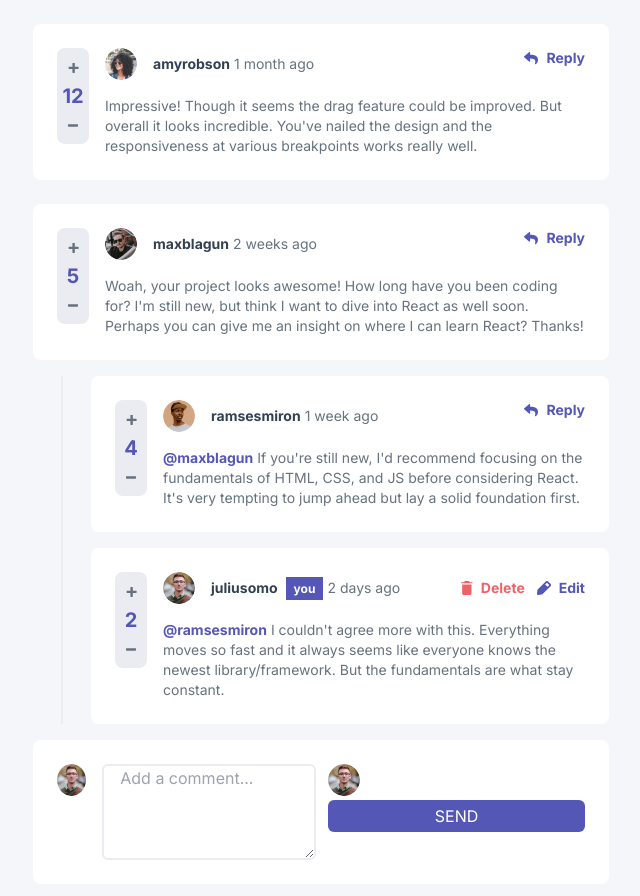
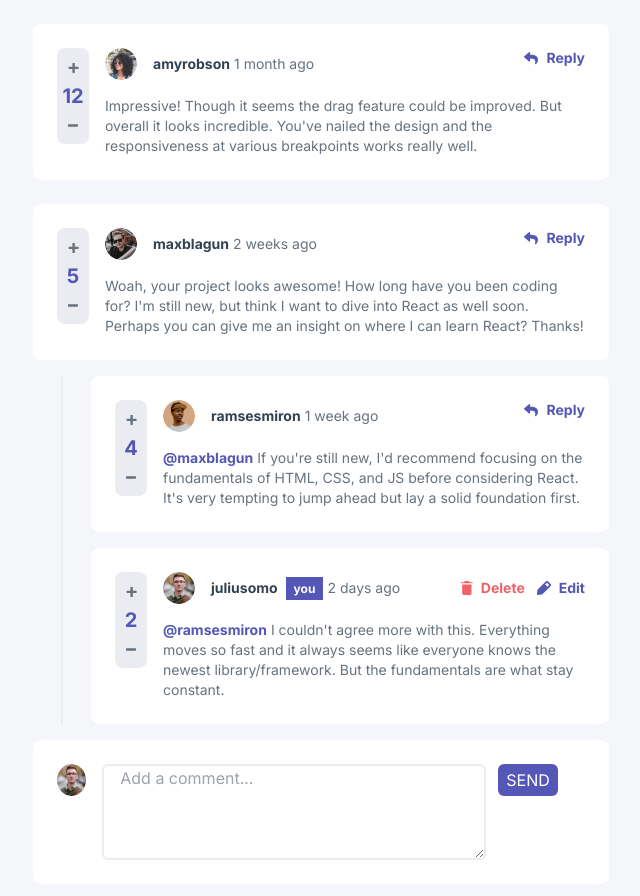
Before and after one commit to Robertron624/interactive-comments, a Next.js app: page / in a window 1280 px wide. Shown: the top 896 px of the page, without its empty margins (319-959 px from the left). Built offline with nearby package versions, Linux system fonts and the light colour scheme.

Commit message:
replies in mobile design

```diff
--- a/src/app/AddComment.tsx
+++ b/src/app/AddComment.tsx
@@ -84,9 +84,11 @@ const AddComment = ({
         if (parentCommentId && setAddReplyMode) setAddReplyMode(false);
     };
 
+    console.log("isReply", isReply)
+
     return (
-        <div className="bg-white rounded-lg w-[22rem] md:w-144 mt-4 mx-auto text-grayish-blue p-6">
-            <div className="h-full flex gap-4 justify-center">
+        <div className={`bg-white rounded-lg  md:w-144 mt-4 mx-auto text-grayish-blue p-6 ${setAddReplyMode ? 'w-[21rem]' : 'w-[22rem]'}`}>
+            <div className={`h-full flex gap-4 justify-center`}>
                 <div className="hidden md:block">
                     <Image
                         src={profileImageUrl.png}
@@ -107,14 +109,15 @@ const AddComment = ({
                         name="comment"
                         value={comment}
                     />
-                    <div className="flex flex-row justify-between md:flex-col gap-1 w-full">
+                    <div className="flex flex-row justify-between md:flex-col gap-1 w-full md:w-auto">
                     <Image
                         src={profileImageUrl.png}
                         alt={`${username}'s profile picture`}
                         width={20}
                         height={20}
-                        className="w-8 h-8 rounded-full"
+                        className="w-8 h-8 rounded-full md:hidden"
                     />
+                    <div className="flex gap-2">
                         <button
                             className="hover:opacity-70 transition-all px-2 py-1 text-white bg-moderated-blue rounded-md"
                             type="submit"
@@ -132,6 +135,7 @@ const AddComment = ({
                             </button>
                         )}
                     </div>
+                    </div>
                 </form>
             </div>
         </div>
--- a/src/app/Comment.tsx
+++ b/src/app/Comment.tsx
@@ -321,7 +321,7 @@ const Comment = ({
 
             {/* show reply component if addReply mode is true and there are not replies */}
             {addReplyMode && replies.length === 0 && (
-                <div className="flex flex-col gap-4 mt-4 ml-7 pl-7 border-l-2 border-light-gray">
+                <div className="flex flex-col gap-4 mt-4 md:ml-7 pl-4 md:pl-7 border-l-2 border-light-gray">
                     <ReplyToComment
                         setAddReplyMode={setAddReplyMode}
                         addReplyMode={addReplyMode}
@@ -336,7 +336,7 @@ const Comment = ({
             {/* Replies section if there is any */}
             {replies.length > 0 && (
                 <div className="flex">
-                    <div className="flex flex-col gap-4 mt-4 ml-7 pl-7 border-l-2 border-light-gray">
+                    <div className="flex flex-col gap-4 mt-4 md:ml-7 pl-4 md:pl-7 border-l-2 border-light-gray">
                         {/* Add adding comment section if addReplyMode is true */}
                         {addReplyMode && (
                             <ReplyToComment
--- a/src/app/ReplyToComment.tsx
+++ b/src/app/ReplyToComment.tsx
@@ -24,7 +24,7 @@ const ReplyToComment = (
 
   return (
     <div className={`items-center`}>
-    <div className="left-0 right-0 bg-white w-fit rounded-lg mx-auto text-grayish-blue p-6">
+    <div className={`left-0 right-0 bg-white ${isReply ? 'w-auto': 'w-fit'} rounded-lg mx-auto text-grayish-blue p-0 md:p-6`}>
         <AddComment
             profileImageUrl={currentUser.profileImageUrl}
             username={currentUser.username}
```
Also changed, not shown: 1 other file (tests, documents, lock files or other folders).
